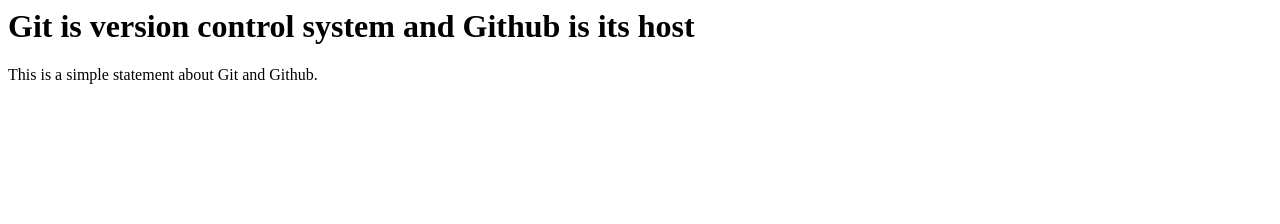
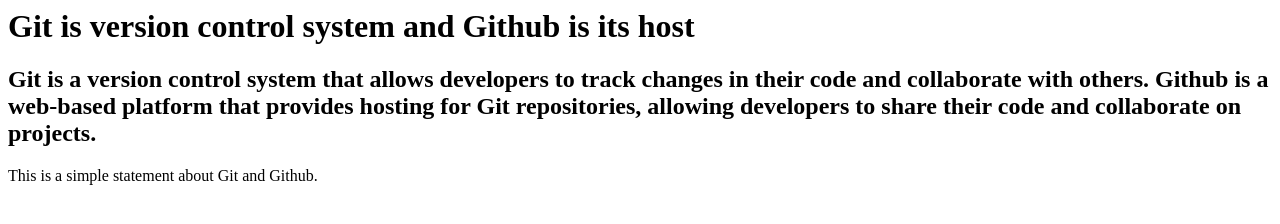
Before and after one commit to huzaifaaa17/Git-Workflow, a plain HTML site: page index.html in a window 1280 px wide. Drawn offline with Linux system fonts and the light colour scheme.

Commit message:
Added a file and changed one

```diff
--- /dev/null
+++ b/app.js
@@ -0,0 +1 @@
+console.log("Hello, World! This is a simple Node.js application.");g
--- a/index.html
+++ b/index.html
@@ -6,6 +6,7 @@
     </head>
     <body>
         <h1>Git is version control system and Github is its host</h1>
+        <h2>Git is a version control system that allows developers to track changes in their code and collaborate with others. Github is a web-based platform that provides hosting for Git repositories, allowing developers to share their code and collaborate on projects.</h2>
         <p>This is a simple statement about Git and Github.</p>
     </body>
 </html>
```
